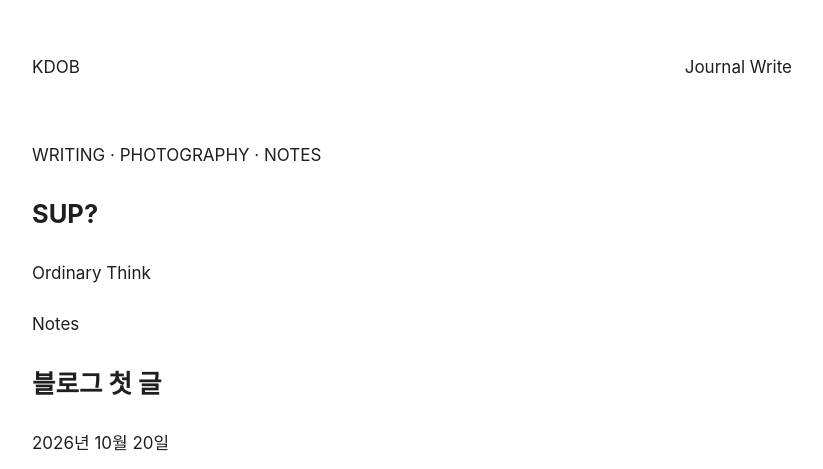
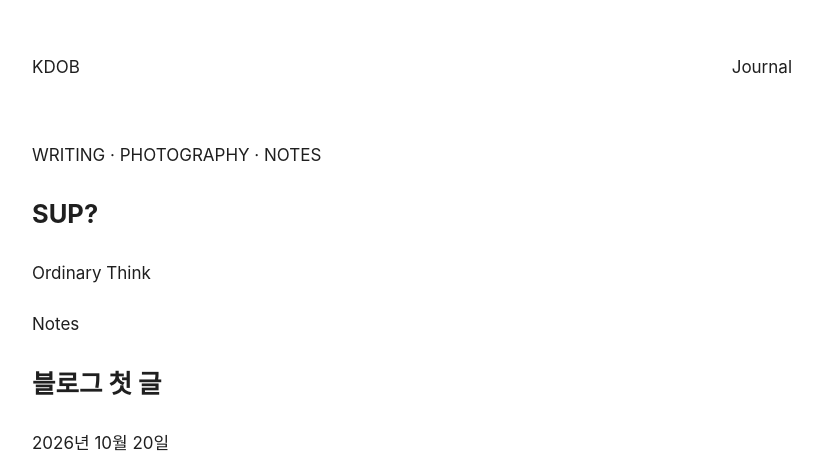
Before and after one commit to Kdobrother/journal, an Eleventy site: page src/index.njk in a window 1280 px wide. Shown: the top 469 px of the page, without its empty margins (228-1051 px from the left). Built offline with nearby package versions, Linux system fonts and the light colour scheme; Eleventy itself is replaced by a stand-in of ours; files that its build step writes are made by us from their sources; a web font is replaced by a local one.

Commit message:
Remove 'Write' link from site header

```diff
--- a/src/_includes/base.njk
+++ b/src/_includes/base.njk
@@ -12,7 +12,7 @@
     <a class="brand" href="/">KDOB</a>
     <nav>
       <a href="/">Journal</a>
-      <a href="/admin/">Write</a>
+
     </nav>
   </header>
   <main class="shell">{{ content | safe }}</main>
```
